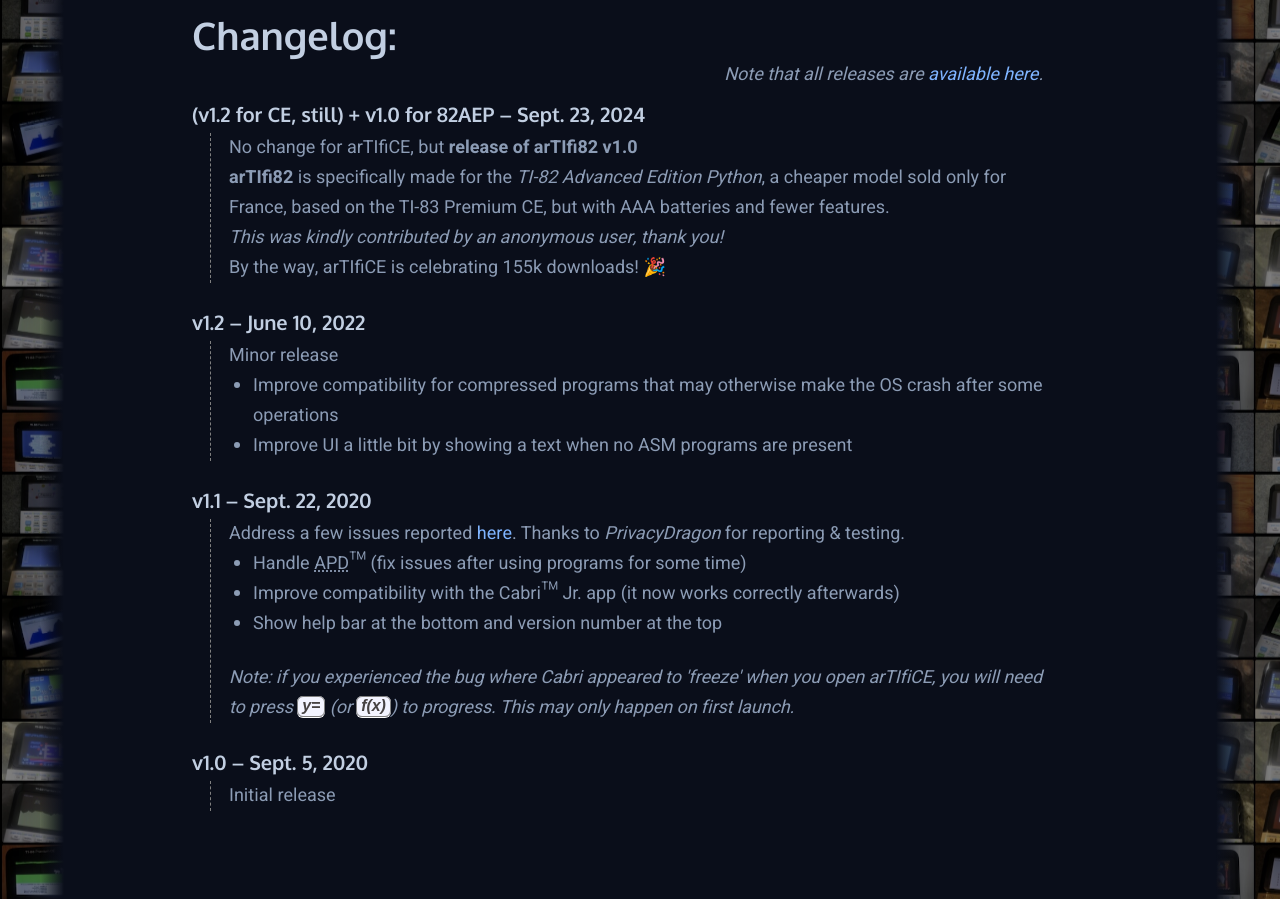
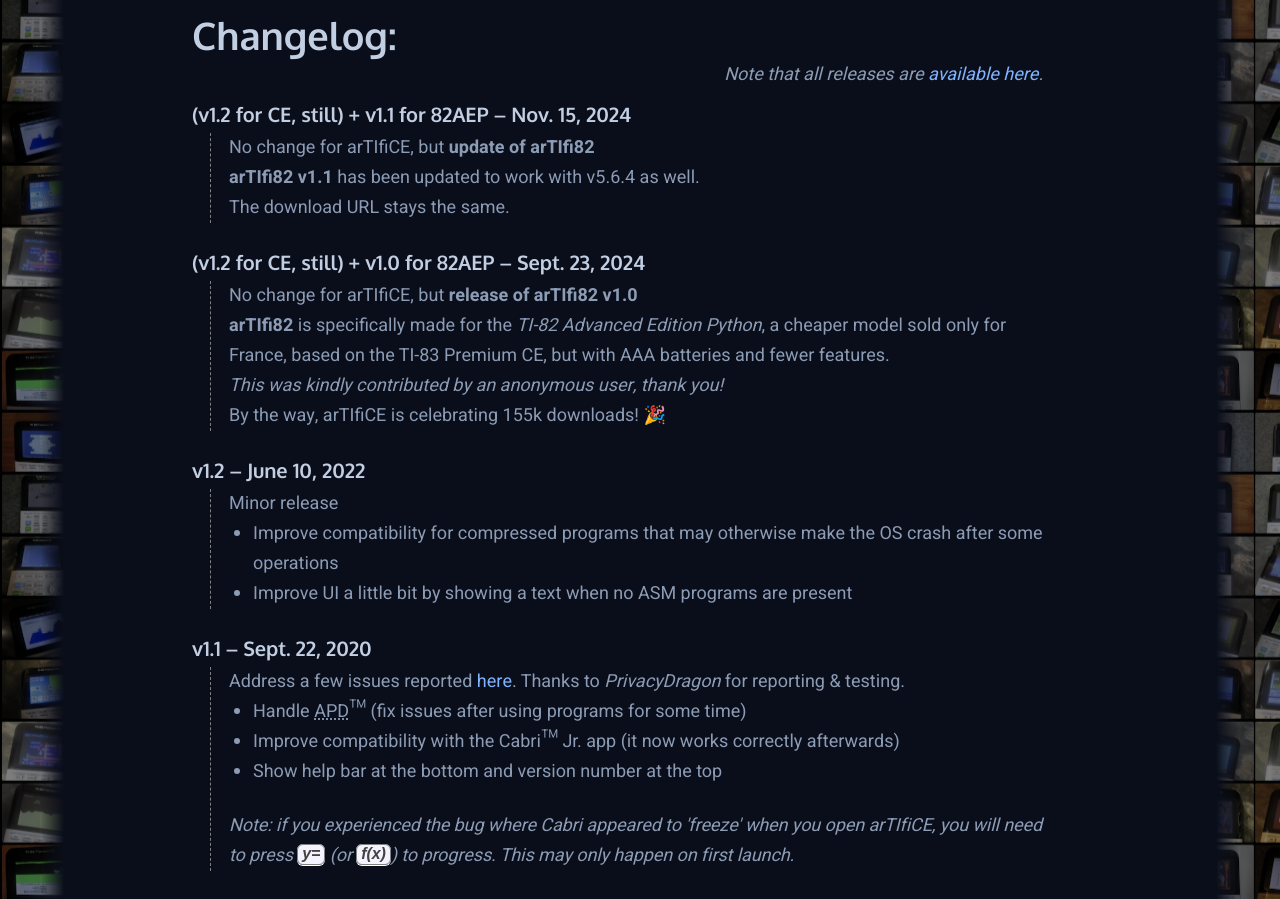
Before and after one commit to YvanTT/arTIfiCE, a plain HTML site: page index.html in a window 1280 px wide. Shown: the part 1881-2780 px from the top of the page. Drawn offline with Linux system fonts and the light colour scheme.

Commit message:
arTIfi82 v1.1 mention in changelog

```diff
--- a/index.html
+++ b/index.html
@@ -359,6 +359,13 @@
                                     </div>
 
                                     <div>
+                                        <h6>(v1.2 for CE, still) + v1.1 for 82AEP – Nov. 15, 2024</h6>
+                                        <div style="margin-left: 1em;border-left: 1px grey dashed;padding-left: 1em;">
+                                            No change for arTIfiCE, but <b>update of arTIfi82</b><br>
+                                            <b>arTIfi82 v1.1</b> has been updated to work with v5.6.4 as well.<br>
+                                            The download URL stays the same.
+                                        </div>
+
                                         <h6>(v1.2 for CE, still) + v1.0 for 82AEP – Sept. 23, 2024</h6>
                                         <div style="margin-left: 1em;border-left: 1px grey dashed;padding-left: 1em;">
                                             No change for arTIfiCE, but <b>release of arTIfi82 v1.0</b><br>
```
